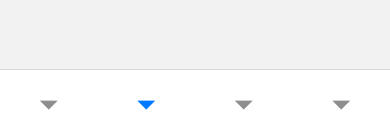
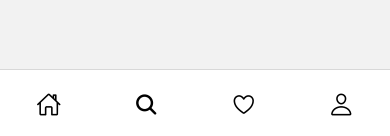
Before and after one commit to jhsonnn/reactnative-study, a React Native app in the folder ReactNativeInstaApp/: screen /Search in a window 390 px wide. Shown: the part 705-841 px from the top of the page. Built offline with nearby package versions, Linux system fonts and the light colour scheme.

Commit message:
탭 아이콘 넣어주기

```diff
--- a/ReactNativeInstaApp/App.js
+++ b/ReactNativeInstaApp/App.js
@@ -1,6 +1,7 @@
 import {createBottomTabNavigator} from '@react-navigation/bottom-tabs';
 import {NavigationContainer} from '@react-navigation/native';
 import {createNativeStackNavigator} from '@react-navigation/native-stack';
+import Ionic from 'react-native-vector-icons/Ionicons';
 import Activity from './src/screens/Activity';
 import EditProfile from './src/screens/EditProfile';
 import FriendProfile from './src/screens/FriendProfile';
@@ -15,12 +16,27 @@ const App = () => {
   const BottomTabScreen = () => {
     return (
       <Tab.Navigator
-        screenOptions={() => ({
+        screenOptions={({route}) => ({
           tabBarHideOnKeyboard: true,
           tabBarShowLabel: false,
           headerShown: false,
           tabBarStyle: {
             height: 70,
+          },
+          tabBarIcon: ({focused, size, color}) => {
+            let iconName;
+            color = 'black';
+            if (route.name === 'Home') {
+              iconName = focused ? 'home-sharp' : 'home-outline';
+            } else if (route.name === 'Search') {
+              iconName = focused ? 'search' : 'search-outline';
+            } else if (route.name === 'Activity') {
+              iconName = focused ? 'heart' : 'heart-outline';
+            } else if (route.name === 'Profile') {
+              iconName = focused ? 'person-circle' : 'person-outline';
+            }
+
+            return <Ionic name={iconName} size={size} color={color} />;
           },
         })}>
         <Tab.Screen name="Home" component={Home} />
--- a/ReactNativeInstaApp/src/screens/Home.js
+++ b/ReactNativeInstaApp/src/screens/Home.js
@@ -1,11 +1,12 @@
 import React from 'react';
-import {Text, View} from 'react-native';
+import {Text} from 'react-native';
+import {SafeAreaView} from 'react-native-safe-area-context';
 
 const Home = () => {
   return (
-    <View>
+    <SafeAreaView>
       <Text>Home</Text>
-    </View>
+    </SafeAreaView>
   );
 };
 
```
